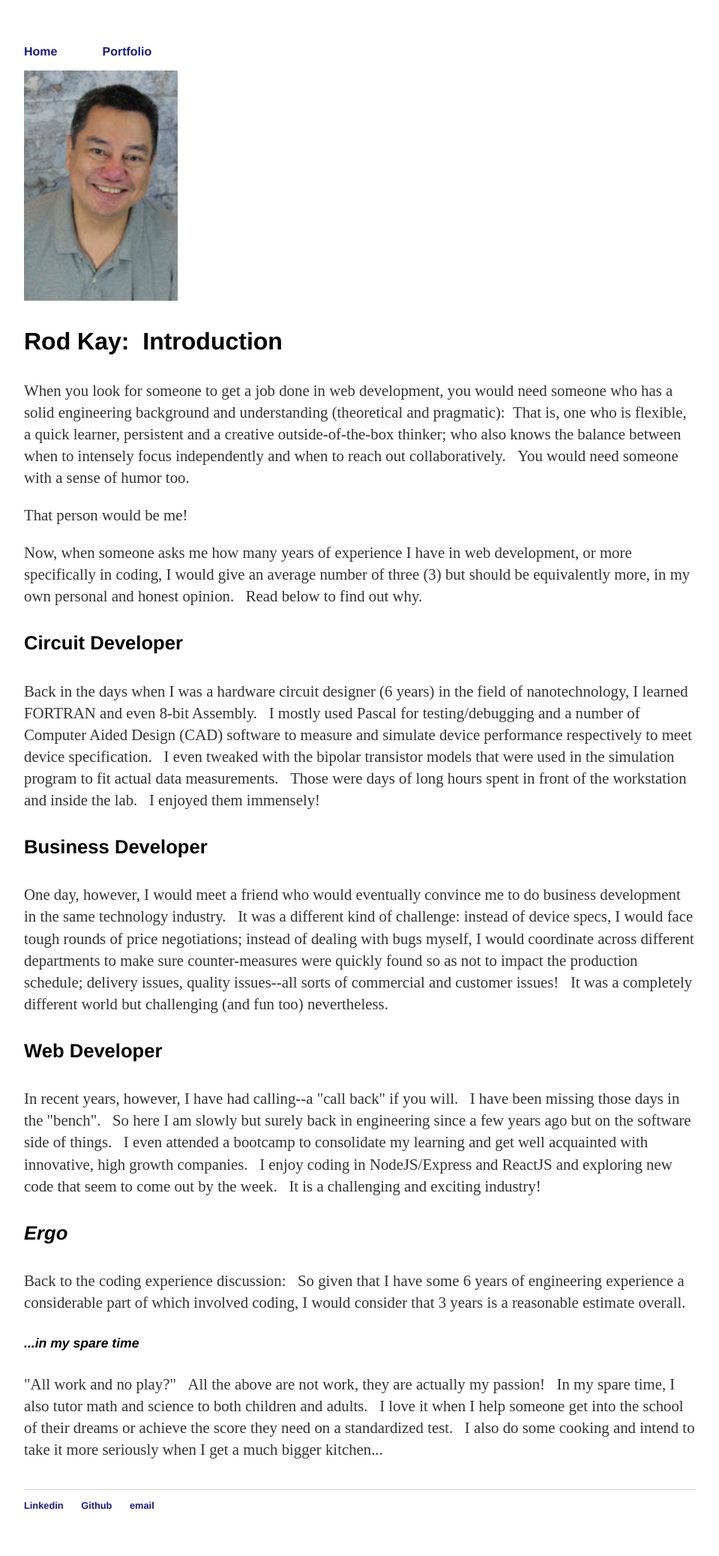
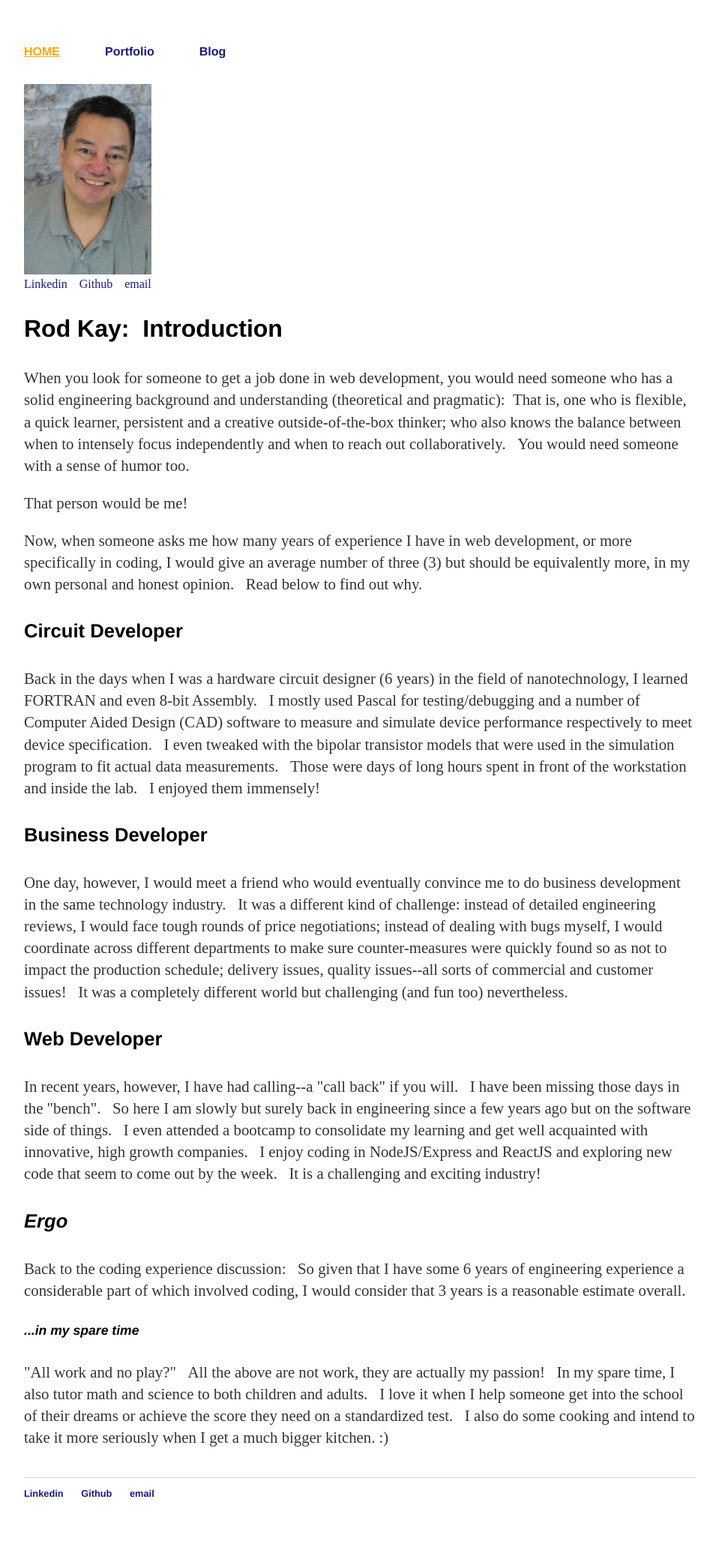
Before and after one commit to rodstaff/rodstaff.github.io, a Jekyll site: the page built from home/index.html, in a window 1280 px wide. Shown: the whole page at 75% size, without its empty margins (160-1119 px from the left). Built offline with Jekyll 4.4.1, drawn with Linux system fonts in a browser that asks for light colours.

Commit message:
added blog page and nav bar styling

```diff
--- a/_config.yml
+++ b/_config.yml
@@ -1,2 +1,14 @@
-name: Rod K Test
+#Site settings
+name: RodK Website
+url:  "http://www.rodkay.tech"  #Host name
+
+navigation:  #Navigation title and links
+ - title: Home
+   url: /home
+ - title: Portfolio
+   url: /portfolio
+ - title: Blog
+   url: /blog
+
+#Build settings
 markdown: kramdown
--- a/_layouts/default.html
+++ b/_layouts/default.html
@@ -6,14 +6,19 @@
 			<link rel="stylesheet" type="text/css" href="/css/main.css">
 		</head>
 		<body>
-			<nav>
-	    		<ul>
-	        		<li><a href="/">Home</a></li>&nbsp;&nbsp;&nbsp;&nbsp;&nbsp;&nbsp;&nbsp;&nbsp;
-<!-- 		        	<li><a href="/about">About</a></li> -->
-	        		<li><a href="/portfolio">Portfolio</a></li>
-<!-- 	        		<li><a href="/blog">Blog</a></li> -->
-	    		</ul>
-			</nav>
+            <nav>
+                <ul>
+                    {% for link in site.navigation %}
+                        {% assign current = nil %}
+                        {% if page.url contains link.url %}
+                            {% assign current = 'current' %}
+                        {% endif %}
+                        <li class="element {% if forloop.first %}first{% endif %} {{ current }} {% if forloop.last %}last{% endif %}">
+                            <a href="{{ link.url }}">{{ link.title }}</a>
+                        </li>&nbsp;&nbsp;&nbsp;&nbsp;&nbsp;&nbsp;&nbsp;
+                    {% endfor %}
+                </ul>
+            </nav>
 			<div class="container">
 
 			{{ content }}
--- a/css/main.css
+++ b/css/main.css
@@ -12,6 +12,14 @@ nav ul li, footer ul li {
     display: inline;
     margin-right: 20px;
 }
+
+
+nav li.current a {
+    color: orange;
+    text-transform: uppercase;
+    text-decoration: underline;
+}
+
 a d {
     text-decoration: underline;
       color: #19198c;
@@ -23,8 +31,39 @@ a {
       color: #19198c;
 }
 a:hover {
-/*    text-decoration: underline;*/
     color: #f0d02d;
+}
+p {
+    font-size: 1.3em;
+    line-height: 1.4em;
+    color: #333;
+}
+p a.btn {
+    background-color: #dbf0fd;
+   /* border: none;*/
+    border: 1px solid rgb(192,192,192);
+    border-radius: 15px;
+    color: #111;
+    padding: 5px 5px;
+    text-align: center;
+    text-decoration: none;
+    display: inline-block;
+    font-size: 17px;
+    margin: 0px 0px;
+    cursor: pointer;
+}
+section {
+    background-color: #f2f2f2;
+    border: none;
+    border-radius: 15px;
+    color: #111;
+    padding: 0px 15px;
+    text-align: left;
+    text-decoration: none;
+    display: inline-block;
+    font-size: 15px;
+    margin: 4px 2px;
+    cursor: pointer;
 }
 h1 {
     font-size: 3em;
@@ -46,21 +85,14 @@ h5 {
     font-size: 1.1em;
     font-family:'Helvetica', 'Arial', 'Sans-Serif';
 }
-p {
-    font-size: 1.3em;
-    line-height: 1.4em;
-    color: #333;
-}
 footer {
     border-top: 1px solid #d5d5d5;
     font-size: .8em;
 }
-
 ul.posts {
     margin: 20px auto 40px;
     font-size: 1.5em;
 }
-
 ul.posts li {
     list-style: none;
 }
--- a/about/index.html
+++ b/home/index.html
@@ -1,9 +1,11 @@
 ---
 layout: default
-title: About
+title: Home
 ---
 <div>
-     <img src="../img_5373.jpg" width="205px">
+     <br />
+     <img src="../img_5373.jpg" width="170"><br />
+     <a href="https://www.linkedin.com/in/rodk88">Linkedin</a>&nbsp;&nbsp;&nbsp;&nbsp;<a href="https://github.com/rodstaff">Github</a>&nbsp;&nbsp;&nbsp;&nbsp;<a href="mailto:rodk1718@gmail.com">email</a>
      <h3>Rod Kay:&nbsp;&nbsp;Introduction</h3>
      <p>When you look for someone to get a job done in web development, you would need someone who has a solid engineering background and understanding (theoretical and pragmatic):&nbsp;&nbsp;That is, one who is flexible, a quick learner, persistent and a creative outside-of-the-box thinker; who also knows the balance between when to intensely focus independently and when to reach out collaboratively.  &nbsp;&nbsp;You would need someone with a sense of humor too.</p>
      <p>That person would be me!</p>
@@ -11,11 +13,11 @@ title: About
      <h4>Circuit Developer</h4>
      <p>Back in the days when I was a hardware circuit designer (6 years) in the field of nanotechnology, I learned FORTRAN and even 8-bit Assembly.  &nbsp;&nbsp;I mostly used Pascal for testing/debugging and a number of Computer Aided Design (CAD) software to measure and simulate device performance respectively to meet device specification.  &nbsp;&nbsp;I even tweaked with the bipolar transistor models that were used in the simulation program to fit actual data measurements.  &nbsp;&nbsp;Those were days of long hours spent in front of the workstation and inside the lab.  &nbsp;&nbsp;I enjoyed them immensely!</p>
      <h4>Business Developer</h4>
-     <p>One day, however, I would meet a friend who would eventually convince me to do business development in the same technology industry.  &nbsp;&nbsp;It was a different kind of challenge: instead of device specs, I would face tough rounds of price negotiations; instead of dealing with bugs myself, I would coordinate across different departments to make sure counter-measures were quickly found so as not to impact the production schedule; delivery issues, quality issues--all sorts of commercial and customer issues!  &nbsp;&nbsp;It was a completely different world but challenging (and fun too) nevertheless. </p>
+     <p>One day, however, I would meet a friend who would eventually convince me to do business development in the same technology industry.  &nbsp;&nbsp;It was a different kind of challenge: instead of detailed engineering reviews, I would face tough rounds of price negotiations; instead of dealing with bugs myself, I would coordinate across different departments to make sure counter-measures were quickly found so as not to impact the production schedule; delivery issues, quality issues--all sorts of commercial and customer issues!  &nbsp;&nbsp;It was a completely different world but challenging (and fun too) nevertheless. </p>
      <h4>Web Developer</h4>
      <p>In recent years, however, I have had calling--a "call back" if you will.  &nbsp;&nbsp;I have been missing those days in the "bench".  &nbsp;&nbsp;So here I am slowly but surely back in engineering since a few years ago but on the software side of things.  &nbsp;&nbsp;I even attended a bootcamp to consolidate my learning and get well acquainted with innovative, high growth companies.  &nbsp;&nbsp;I enjoy coding in NodeJS/Express and ReactJS and exploring new code that seem to come out by the week.  &nbsp;&nbsp;It is a challenging and exciting industry!</p>
      <h4><em>Ergo</em></h4>
      <p>Back to the coding experience discussion:  &nbsp;&nbsp;So given that I have some 6 years of engineering experience a considerable part of which involved coding, I would consider that 3 years is a reasonable estimate overall.</p>
      <h5><em>...in my spare time</em></h5>
-     <p>"All work and no play?"  &nbsp;&nbsp;All the above are not work, they are actually my passion!  &nbsp;&nbsp;In my spare time, I also tutor math and science to both children and adults.  &nbsp;&nbsp;I love it when I help someone get into the school of their dreams or achieve the score they need on a standardized test.  &nbsp;&nbsp;I also do some cooking and intend to take it more seriously when I get a much bigger kitchen...</p><br/>
+     <p>"All work and no play?"  &nbsp;&nbsp;All the above are not work, they are actually my passion!  &nbsp;&nbsp;In my spare time, I also tutor math and science to both children and adults.  &nbsp;&nbsp;I love it when I help someone get into the school of their dreams or achieve the score they need on a standardized test.  &nbsp;&nbsp;I also do some cooking and intend to take it more seriously when I get a much bigger kitchen. :)</p><br/>
 </div>
--- a/portfolio/index.html
+++ b/portfolio/index.html
@@ -4,11 +4,11 @@ title: Portfolio
 ---
 <div>
      <h3>Some of the Apps that I have created.</h3>
-     <em>Note:  All apps listed here are deployed to Heroku.  &nbsp;&nbsp;They may take a few seconds to load.</em>
+     <em>Note:  &nbsp;&nbsp;All apps listed here are deployed to Heroku.  &nbsp;&nbsp;They may take a few seconds to load.</em>
 
          <h5><a href="https://redux-react-heroku.herokuapp.com/" target="_blank">Redux-React-Routes</a></h5>
 
-         <p>"Redux-React-Routes" is coded in ReactJS + React-Router and using the Redux framework.  &nbsp;&nbsp;This app also proposes to greatly simplify ReactJS coding and Heroku deployment by using client side code in development but using the webpack-dev-server to do the (auto-update) server rendering in the background.  &nbsp;&nbsp;In other words, the only Express coding you will do (and it's only 5 lines of code!) is when you deploy to Heroku in production.  &nbsp;&nbsp;That is, there were two apps used here:  &nbsp;&nbsp;(1) <a href="https://github.com/rodstaff/redux-react-routes" target="_blank"><d>Development</d>&nbsp;</a> to create the bundle.js file, and (2)<a href="https://github.com/rodstaff/redux-react-heroku" target="_blank">&nbsp;<d>Production</d>&nbsp;</a>using a very simple server side rendering code in Express to serve the bundled file for Heroku deployment. &nbsp;&nbsp;Please take a look especially at the "README.md" files in Github for more details.<br />
+         <p>"Redux-React-Routes" is coded in ReactJS + React-Router and using the Redux framework.  &nbsp;&nbsp;This app also proposes to greatly simplify ReactJS coding and Heroku deployment by using client side code in development but using the webpack-dev-server to do the (auto-update) server rendering in the background.  &nbsp;&nbsp;In other words, the only Express coding you will do (and it's only 5 lines of code!) is when you deploy to Heroku in production.  &nbsp;&nbsp;That is, there were two apps used here:  &nbsp;&nbsp;(1) a<a href="https://github.com/rodstaff/redux-react-routes" target="_blank">&nbsp;<d>development</d>&nbsp;</a>app to create the bundle.js file, and (2) a<a href="https://github.com/rodstaff/redux-react-heroku" target="_blank">&nbsp;<d>production</d>&nbsp;</a>app using a very simple code in Express to serve the bundled file for Heroku deployment. &nbsp;&nbsp;Please take a look especially at the "README.md" files in Github for more details.  &nbsp;&nbsp;Note, however, that it is possible to combine the two apps into one (see my Blog [WIP]).  &nbsp;&nbsp;Now, even if server side rendering is deemed necessary from the beginning, there will always be a final bundle.js file ready for production and so the above mentioned method should also apply in this case.<br />
 
          <h5><a href="">myCV</a></h5>
 
```
Also changed, not shown: other parts of portfolio/index.html (+1 -1 lines), _layouts/defaultCopy.html (added, +29 -0 lines), blog/blogSource1/index.html (added, +12 -0 lines), blog/blogSource1/styles.css (added, +273 -0 lines), blog/index.html (added, +9 -0 lines), 2 other files.
